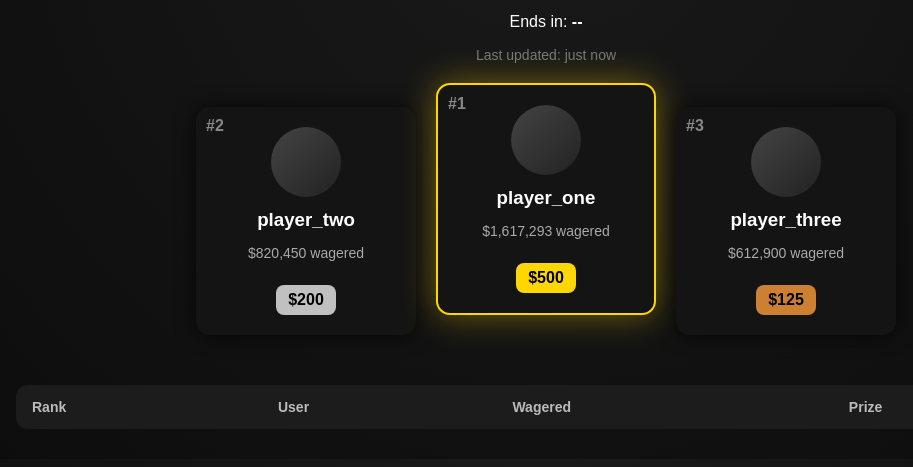
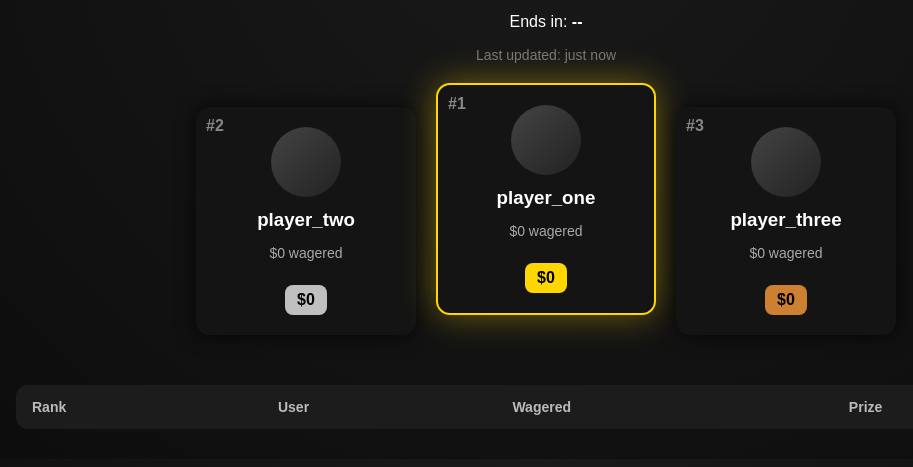
Before and after one commit to cupthedegen-design/cuplb, a website: page public/index.html in a window 1280 px wide. Shown: the part 135-602 px from the top of the page, without its empty margins (94-1007 px from the left). Drawn offline with Linux system fonts and the light colour scheme; no server answers.

Commit message:
Update index.html

```diff
--- a/public/index.html
+++ b/public/index.html
@@ -26,26 +26,27 @@
     <span class="rank">#2</span>
     <div class="avatar"></div>
     <h3>player_two</h3>
-        <p>$820,450 wagered</p>
-        <span class="prize">$200</span>
+    <p>$0 wagered</p>
+    <span class="prize">$0</span> <!-- 👈 REQUIRED -->
   </div>
 
   <div class="podium-card first">
     <span class="rank">#1</span>
     <div class="avatar"></div>
     <h3>player_one</h3>
-        <p>$1,617,293 wagered</p>
-        <span class="prize">$500</span>
+    <p>$0 wagered</p>
+    <span class="prize">$0</span> <!-- 👈 REQUIRED -->
   </div>
 
   <div class="podium-card third">
     <span class="rank">#3</span>
     <div class="avatar"></div>
     <h3>player_three</h3>
-        <p>$612,900 wagered</p>
-        <span class="prize">$125</span>
+    <p>$0 wagered</p>
+    <span class="prize">$0</span> <!-- 👈 REQUIRED -->
   </div>
 </section>
+
 
     <!-- TABLE -->
     <section class="table-wrapper">
```
Lines whose indentation alone changed are shown as unchanged.
